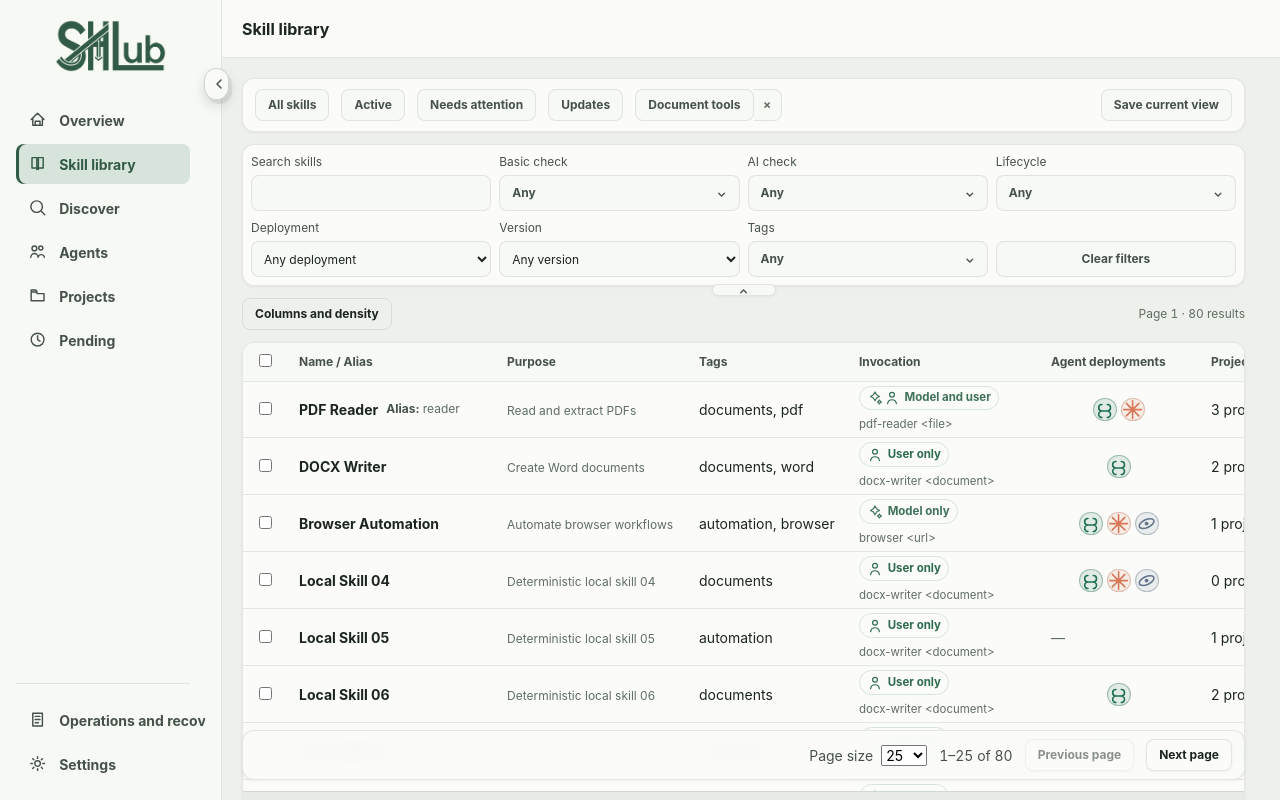
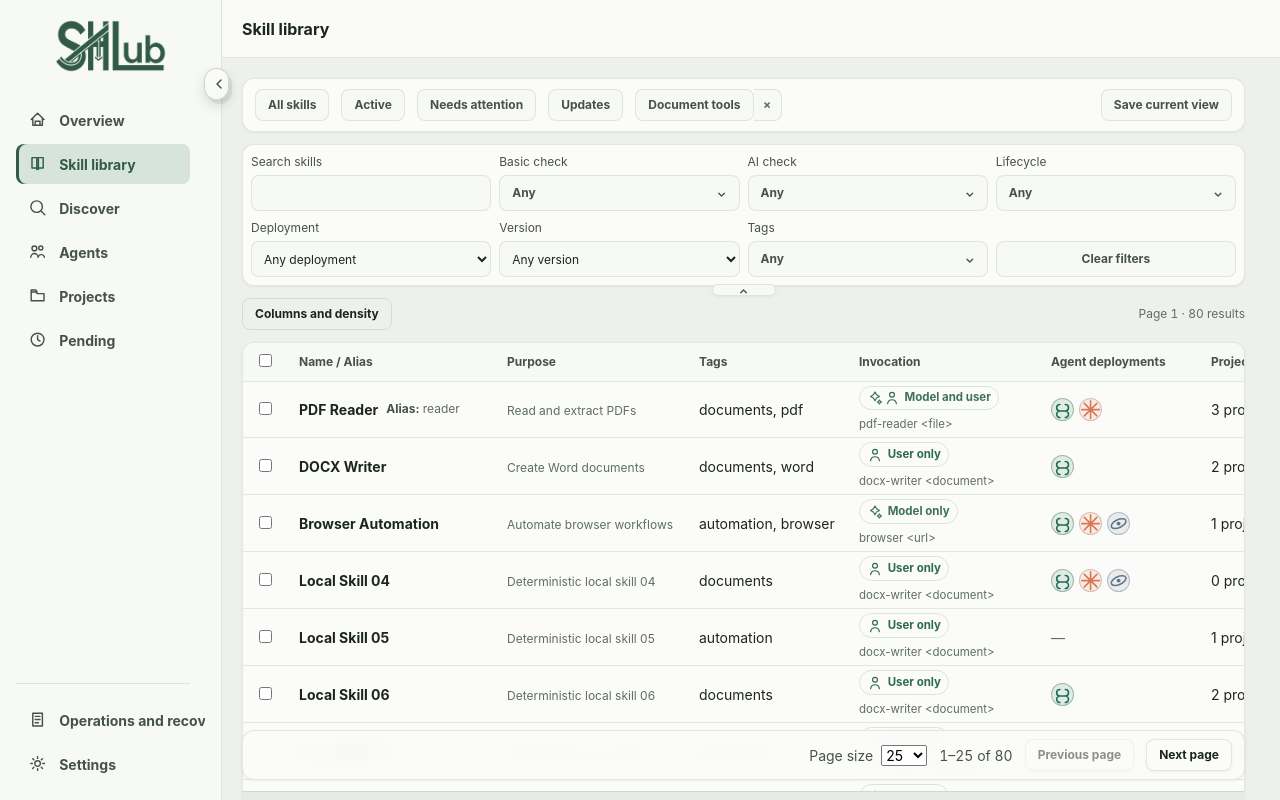
Before and after one commit to crocketc/skill-hub, a React (Vite) app in the folder apps/desktop/: page /__preview/skill-library in a window 1280 px wide. Built offline with nearby package versions, Linux system fonts and the light colour scheme.

Commit message:
fix: align agent deployment icons

```diff
--- a/apps/desktop/src/styles/base.css
+++ b/apps/desktop/src/styles/base.css
@@ -2343,13 +2343,13 @@ a {
 .sh-skill-table__agent-deployments {
   display: grid;
   gap: 0.2rem;
-  justify-items: center;
+  justify-items: start;
   min-width: 0;
 }
 
 .sh-skill-table__agent-deployment-row {
   display: flex;
-  justify-content: center;
+  justify-content: flex-start;
   gap: 0.3rem;
   min-width: 0;
 }
```
Also changed, not shown: 1 other file (tests, documents, lock files or other folders).
